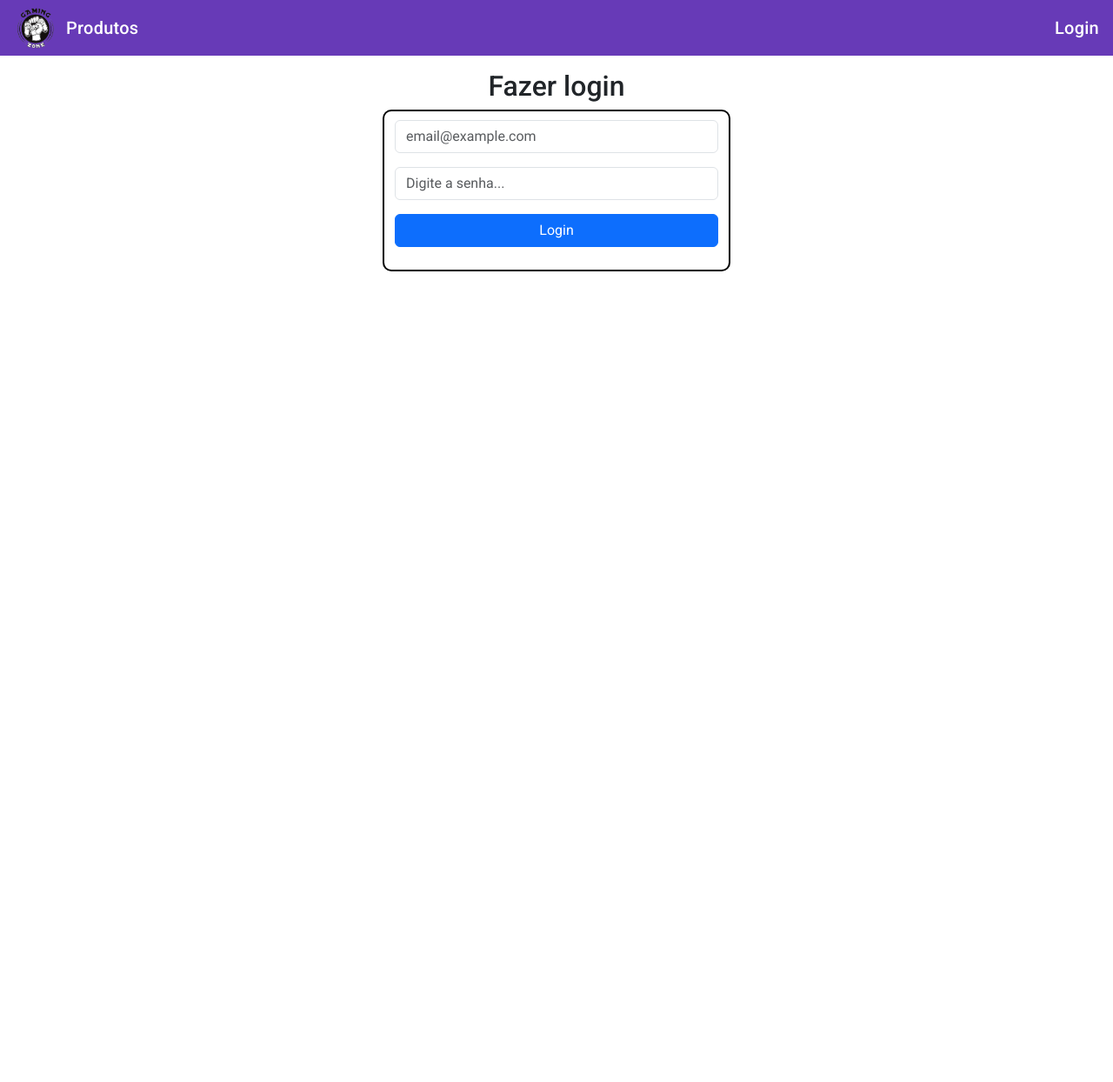
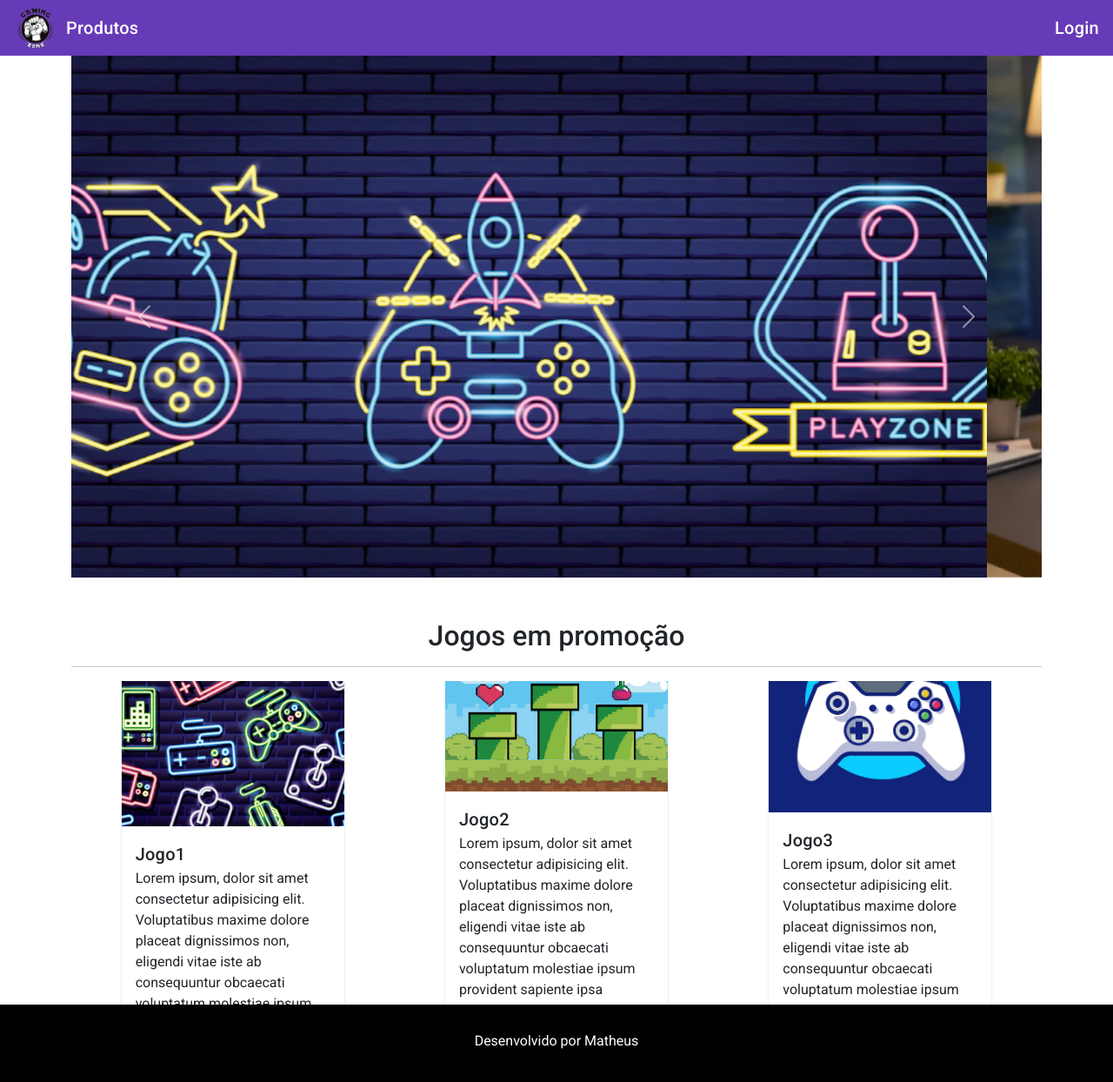
Before and after one commit to Matheus-IT/angular-project, an Angular app: page /pagina-principal in a window 1280 px wide. Before the commit this address led to /. Shown: the top 1244 px of the page at 87% size. Before the commit the page ends 800 px from the top, so only its background shows below. Built offline with nearby package versions, Linux system fonts and the light colour scheme.

Commit message:
Fix routing

```diff
--- a/src/app/app.component.html
+++ b/src/app/app.component.html
@@ -1,2 +1,3 @@
 <app-menu></app-menu>
-<app-login></app-login>
+<router-outlet></router-outlet>
+<app-footer></app-footer>
--- a/src/app/app.component.ts
+++ b/src/app/app.component.ts
@@ -29,7 +29,7 @@ import { MenuComponent } from './menu/menu.component';
     MenuComponent,
   ],
   templateUrl: './app.component.html',
-  styleUrl: './app.component.css'
+  styleUrl: './app.component.css',
 })
 export class AppComponent {
   title = 'LH Games';
--- a/src/app/app.routes.ts
+++ b/src/app/app.routes.ts
@@ -1,3 +1,9 @@
 import { Routes } from '@angular/router';
+import { MainPageComponent } from './main-page/main-page.component';
+import { LoginComponent } from './login/login.component';
 
-export const routes: Routes = [];
+export const routes: Routes = [
+    {path: 'pagina-principal', component: MainPageComponent},
+    {path: 'login', component: LoginComponent},
+    {path: '', redirectTo: '/pagina-principal', pathMatch: 'full'},
+];
--- a/src/app/footer/footer.component.css
+++ b/src/app/footer/footer.component.css
@@ -0,0 +1,7 @@
+footer {
+    background: black;
+    color: white;
+    text-align: center;
+    height: 100px;
+    padding-top: 30px;
+}
--- a/src/app/footer/footer.component.html
+++ b/src/app/footer/footer.component.html
@@ -1 +1,3 @@
-<p>footer works!</p>
+<footer>
+    <p>Desenvolvido por Matheus</p>
+</footer>
--- a/src/app/login/login.component.css
+++ b/src/app/login/login.component.css
@@ -1,3 +1,7 @@
+main {
+    min-height: 90vh
+}
+
 #section-login {
     height: 100%;
     width: 400px;
--- a/src/app/menu/menu.component.css
+++ b/src/app/menu/menu.component.css
@@ -6,3 +6,8 @@ img {
     width: 50px;
     margin-right: 10px;
 }
+
+a {
+    text-decoration: none;
+    color: white;
+}
--- a/src/app/menu/menu.component.html
+++ b/src/app/menu/menu.component.html
@@ -1,8 +1,16 @@
-<p>
-  <mat-toolbar color="primary">
-    <span><img src="../../assets/img/logo.png" alt="Logo"></span>
-    <span>Produtos</span>
+<mat-toolbar color="primary">
+    <span>
+        <a routerLink="pagina-principal">
+            <img src="../../assets/img/logo.png" alt="Logo">
+        </a>
+    </span>
+    <span>
+        <a routerLink="pagina-principal">Produtos</a>
+    </span>
+
     <span class="example-spacer"></span>
-    <span>Login</span>
-  </mat-toolbar>
-</p>
+
+    <span>
+        <a routerLink="login">Login</a>
+    </span>
+</mat-toolbar>
--- a/src/app/menu/menu.component.ts
+++ b/src/app/menu/menu.component.ts
@@ -1,6 +1,7 @@
 import { Component } from '@angular/core';
 import { MatToolbarModule } from '@angular/material/toolbar';
 import { MatIconModule } from '@angular/material/icon';
+import { RouterLink } from '@angular/router';
 
 @Component({
   selector: 'app-menu',
@@ -8,6 +9,7 @@ import { MatIconModule } from '@angular/material/icon';
   imports: [
     MatToolbarModule,
     MatIconModule,
+    RouterLink,
   ],
   templateUrl: './menu.component.html',
   styleUrl: './menu.component.css'
```
